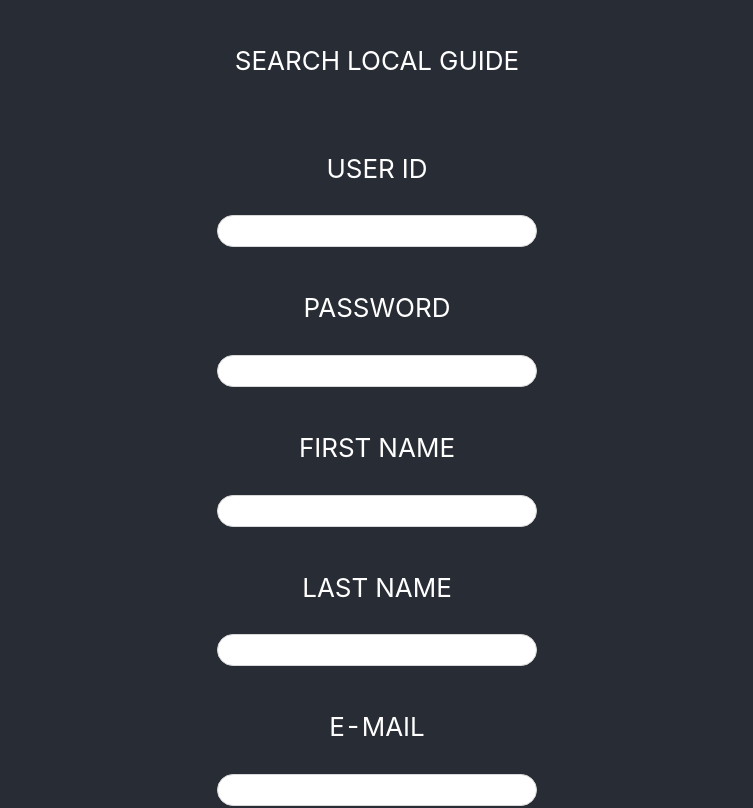
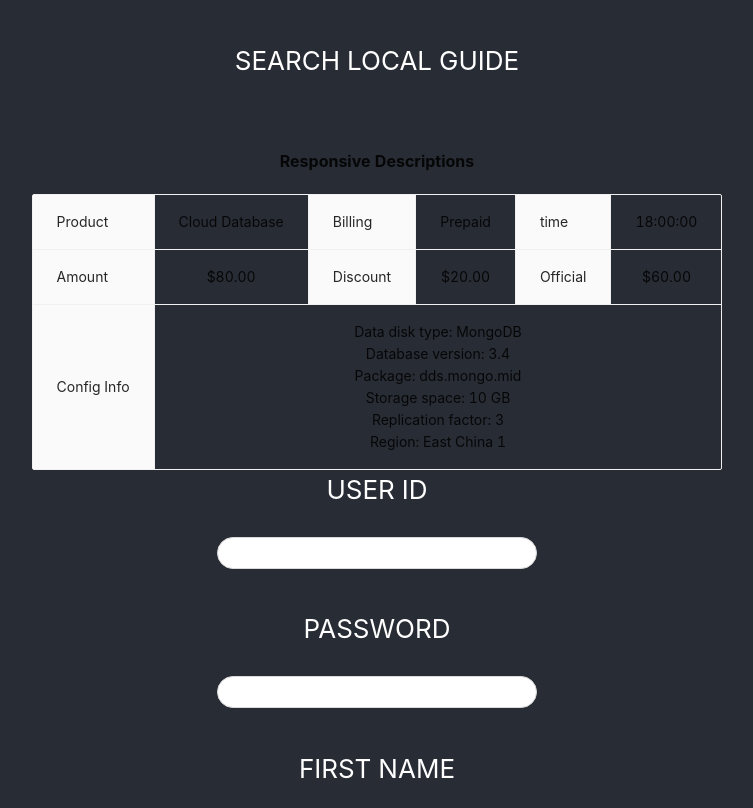
Before and after one commit to WanitchT/local-guide-gui, a React (Create React App) app: page /userPage in a window 1280 px wide. Shown: the top 808 px of the page, without its empty margins (263-1016 px from the left). Built offline with nearby package versions, Linux system fonts and the light colour scheme.

Commit message:
add guideProfile page

```diff
--- a/src/App.js
+++ b/src/App.js
@@ -8,17 +8,19 @@ import Display from './page/Display';
 import Signup from './page/Signup';
 import UserPage from './page/UserPage';
 import SignupGuide from './page/SignupGuide';
+import GuideProfile from './page/GuideProfile';
 
 function App() {
   return (
     <div>
       <Router>
         <Switch>
+          <Route path="/guideProfile"><GuideProfile /></Route>
           <Route path="/signupGuide"><SignupGuide /></Route>
           <Route path="/userPage"><UserPage /></Route>
           <Route path="/singup"><Signup /></Route>
           <Route path="/login"><Login /></Route>
-          <Route path="/"><Display /></Route>
+          <Route path="/"><GuideProfile /></Route>
         </Switch>
       </Router>
     </div>
--- /dev/null
+++ b/src/page/GuideProfile.js
@@ -0,0 +1,105 @@
+import React from 'react';
+import '../App.css';
+import { Modal, Button, Input, Row, Col, Layout, Menu, Card, Descriptions, Badge, Rate } from 'antd';
+import 'antd/dist/antd.css';
+import { BrowserRouter as Router, Switch, Route, Link } from "react-router-dom";
+
+class GuideProfile extends React.Component {
+    constructor(props) {
+        super(props)
+        this.state = {
+            logo: "./display.svg",
+            display: "./display.jpg",
+            txtUserID: "",
+            txtUserPassword: "",
+            txtFirstName: "",
+            txtLastName: "",
+            txtEmail: ""
+        }
+    }
+
+    showModal = () => {
+        this.setState({
+            visible: true,
+        });
+    };
+
+    handleOk = e => {
+        console.log(e);
+        this.setState({
+            visible: false,
+        });
+    };
+
+    handleCancel = e => {
+        console.log(e);
+        this.setState({
+            visible: false,
+        });
+    };
+
+    render() {
+        return (
+            <div className="App">
+                <div className="App-display">
+                    <br />
+                    <p>GUIDE PROFILE</p>
+                    <br />
+
+                    <div className="site-card-wrapper" style={{ width: '100%' }}>
+                        <Row gutter={24}>
+                            <Col span={6} />
+                            <Col span={12}>
+                                <Card bordered={false} cover={
+                                    <img
+                                        alt="example"
+                                        src="https://gw.alipayobjects.com/zos/rmsportal/JiqGstEfoWAOHiTxclqi.png"
+                                    />
+                                }>
+
+                                    <Rate disabled defaultValue={2} />
+
+                                    <Descriptions bordered
+                                        column={{ xxl: 1, xl: 1, lg: 1, md: 1, sm: 1, xs: 1 }}>
+                                        <Descriptions.Item label="Guide name"></Descriptions.Item>
+                                        <Descriptions.Item label="Guide nickname"></Descriptions.Item>
+                                        <Descriptions.Item label="Age">30</Descriptions.Item>
+                                        <Descriptions.Item label="Phone no."></Descriptions.Item>
+                                        <Descriptions.Item label="Certificate no.">    </Descriptions.Item>
+                                        <Descriptions.Item label="Exp">6 years</Descriptions.Item>
+                                        <Descriptions.Item label="Location">CM</Descriptions.Item>
+
+                                    </Descriptions>
+
+                                </Card>
+                            </Col>
+                            <Col span={4} />
+
+                        </Row>
+                    </div>
+                    {/*
+                    <br />
+                    <div>
+                        <Button shape="round" size="large" danger><Link to="/login">CANCEL</Link></Button>&nbsp;&nbsp;&nbsp;&nbsp;&nbsp;
+            <Button type="primary" shape="round" size="large" onClick={this.showModal}>SAVE</Button>
+                        <Modal
+                            title="SAVE"
+                            visible={this.state.visible}
+                            onOk={this.handleOk}
+                            onCancel={this.handleCancel}
+                            footer={[
+                                <Button key="back" onClick={this.handleCancel} shape="round" size="large" danger>CANCEL</Button>,
+                                <Button key="submit" type="primary" onClick={this.handleOk} shape="round" size="large"><Link to="/login">CONFIRM</Link></Button>,
+                            ]}
+                        >
+                            <p>Do you Want to Save these Data?</p>
+                        </Modal>
+                    </div>
+                    <br /> */}
+                </div>
+            </div>
+        )
+    }
+}
+
+export default GuideProfile;
--- a/src/page/UserPage.js
+++ b/src/page/UserPage.js
@@ -1,6 +1,6 @@
 import React from 'react';
 import '../App.css';
-import { Modal, Button, Input, Row, Col, Layout, Menu } from 'antd';
+import { Modal, Button, Input, Row, Col, Layout, Menu,Descriptions  } from 'antd';
 import 'antd/dist/antd.css';
 import { BrowserRouter as Router, Switch, Route, Link } from "react-router-dom";
 
@@ -45,6 +45,33 @@ class UserPage extends React.Component {
           <br />
           <p>SEARCH LOCAL GUIDE</p>
           <br />
+          <div>
+      <Descriptions
+        title="Responsive Descriptions"
+        bordered
+        column={{ xxl: 4, xl: 3, lg: 3, md: 3, sm: 2, xs: 1 }}
+      >
+        <Descriptions.Item label="Product">Cloud Database</Descriptions.Item>
+        <Descriptions.Item label="Billing">Prepaid</Descriptions.Item>
+        <Descriptions.Item label="time">18:00:00</Descriptions.Item>
+        <Descriptions.Item label="Amount">$80.00</Descriptions.Item>
+        <Descriptions.Item label="Discount">$20.00</Descriptions.Item>
+        <Descriptions.Item label="Official">$60.00</Descriptions.Item>
+        <Descriptions.Item label="Config Info">
+          Data disk type: MongoDB
+          <br />
+          Database version: 3.4
+          <br />
+          Package: dds.mongo.mid
+          <br />
+          Storage space: 10 GB
+          <br />
+          Replication factor: 3
+          <br />
+          Region: East China 1
+        </Descriptions.Item>
+      </Descriptions>
+    </div>
           <p>USER ID</p>
           <Input style={{ width: '25%', borderRadius: 50 }} value={this.state.txtUserID} onChange={(e) => {
               this.setState({
```
